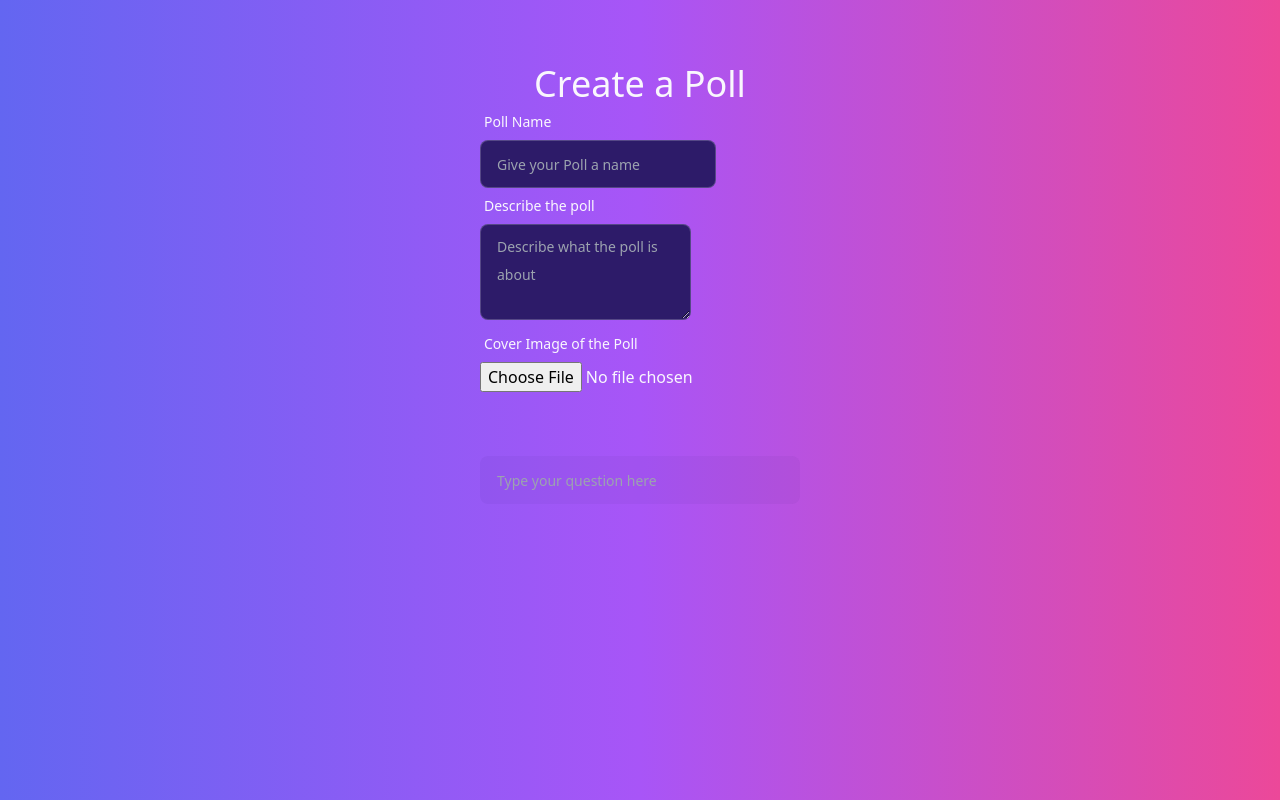
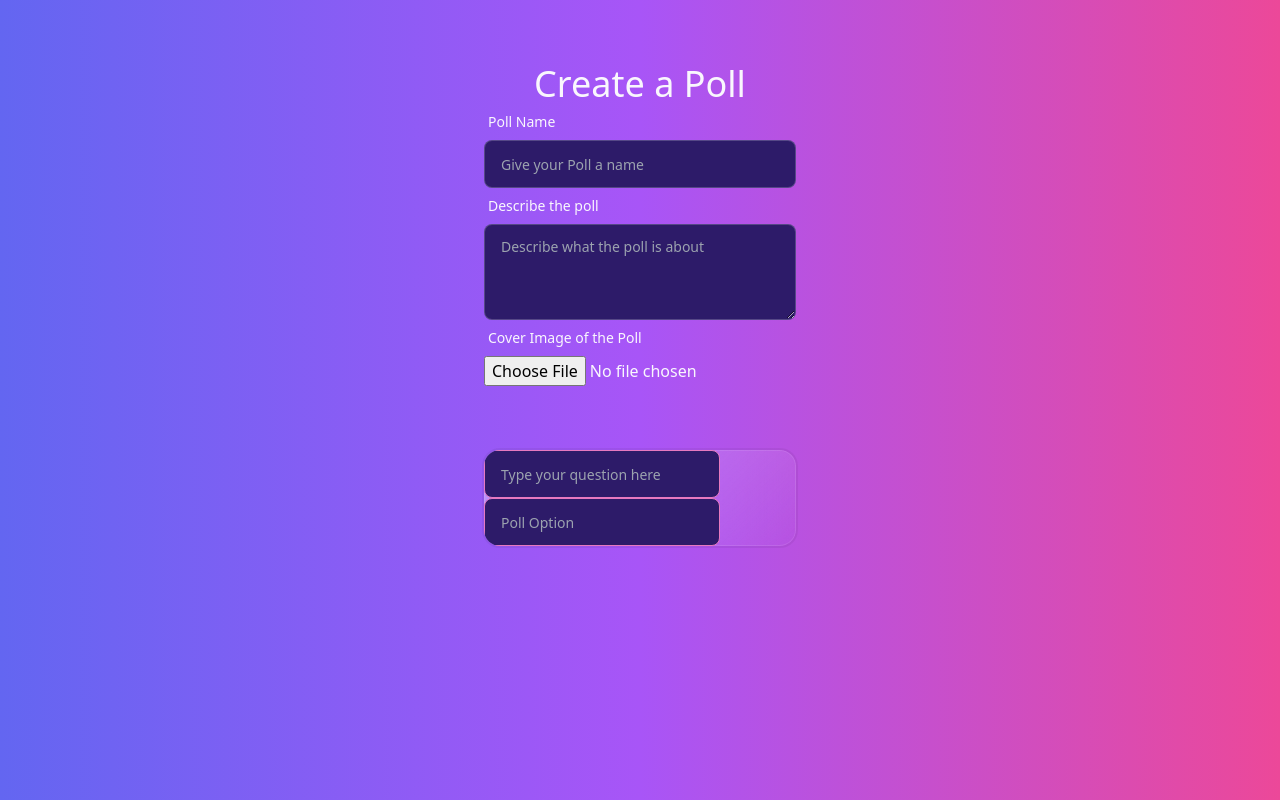
Before and after one commit to benithors/MegaPoll, a Next.js app: page /create-poll in a window 1280 px wide. Built offline with nearby package versions, Linux system fonts and the light colour scheme; a web font is replaced by a local one.

Commit message:
added github action for types and started working on poll logic

```diff
--- a/components/Poll.tsx
+++ b/components/Poll.tsx
@@ -1,17 +1,82 @@
-import React from 'react'
+import React, {useEffect} from 'react'
 
 
 interface IProps {
 
 }
 
+
+interface IPoll {
+    pollName: string
+    pollOptions: string[]
+}
+
 const Poll = (props: IProps) => {
+    const [poll, setPoll] = React.useState<IPoll>({
+        pollOptions: [''],
+        pollName: ''
+    });
+
+    useEffect(() => {
+      /*  if (poll.pollOptions[poll.pollOptions.length - 1]) {
+
+            let updated = poll;
+            updated.pollOptions.push('');
+            setPoll(prevState => ({
+                    ...poll,
+                    ...updated
+                })
+            )
+        }*/
+    })
+
+    const updatePollOption = (index: number) => (e: { target: { value: string; }; }) => {
+
+        let newPoll = poll;
+        poll.pollOptions[index] = e.target.value;
+
+        setPoll(newPoll);
+
+    }
+
+
+    function updatePoll(index:number,e: { target: { value: string; }; } ){
+
+        console.log('index' +index + '/'+ e.target.value);
+        let newPoll = poll;
+        poll.pollOptions[index] = e.target.value;
+
+        setPoll(newPoll);
+
+    }
+
+    function updatePoll2(index:number,e: { target: { value: string; }; } ){
+
+        let newPollOpt = [...poll.pollOptions]
+        newPollOpt[index] = e.target.value;
+        let newPoll = poll;
+        poll.pollOptions = newPollOpt;
+        console.log(newPoll)
+        setPoll(newPoll)
+    }
 
     return (
-        <div>
+        <div className="card glass lg:card-side text-neutral-content">
             <div className="form-control">
-                <input type="text" placeholder="Type your question here" className="input input-ghost"/>
+                <input value={poll.pollName}
+                       onChange={e => setPoll({...poll, pollName: e.target.value})}
+                       type="text" placeholder="Type your question here" className="input input-primary input-bordered"/>
+
+                {poll.pollOptions?.map((value, index) => {
+
+                    return <input value={value}
+                                  key={index}
+                                  onChange={event => updatePoll2(index,event)}
+                                  type="text" placeholder="Poll Option" className="input input-primary input-bordered"/>
+                })}
+
             </div>
+
         </div>
 
 
--- a/package.json
+++ b/package.json
@@ -5,7 +5,8 @@
     "dev": "next dev",
     "build": "next build",
     "start": "next start",
-    "lint": "next lint"
+    "lint": "next lint",
+    "update-types": "npx openapi-typescript https://crtqyixuufelpnrkgtjh.supabase.co/rest/v1/?apikey=eyJhbGciOiJIUzI1NiIsInR5cCI6IkpXVCJ9.eyJpc3MiOiJzdXBhYmFzZSIsInJvbGUiOiJhbm9uIiwiaWF0IjoxNjQyMTY2NjYwLCJleHAiOjE5NTc3NDI2NjB9.rIlVQz22dENczT4odu-hkLv1SbggIGHZ4F_6i4cEIM0 --output types/database/index.ts"
   },
   "dependencies": {
     "@supabase/supabase-js": "^1.29.1",
--- a/pages/create-poll.tsx
+++ b/pages/create-poll.tsx
@@ -15,27 +15,21 @@ const createPoll = (props: IProps) => {
             </div>
 
 
-            <div className="form-control w-1/4">
-                <div>
+            <div className="form-control">
                     <label className="label">
                         <span className="label-text">Poll Name</span>
                     </label>
                     <input type="text" placeholder="Give your Poll a name" className="input input-bordered"/>
-                </div>
 
-                <div>
                     <label className="label">
                         <span className="label-text">Describe the poll</span>
                     </label>
                     <textarea className="textarea h-24 textarea-bordered" placeholder="Describe what the poll is about"></textarea>
-                </div>
 
-                <div>
                     <label className="label">
                         <span className="label-text">Cover Image of the Poll</span>
                     </label>
                     <input type="file"  />
-                </div>
 
                 <div className={"mt-16"}>
 
```
